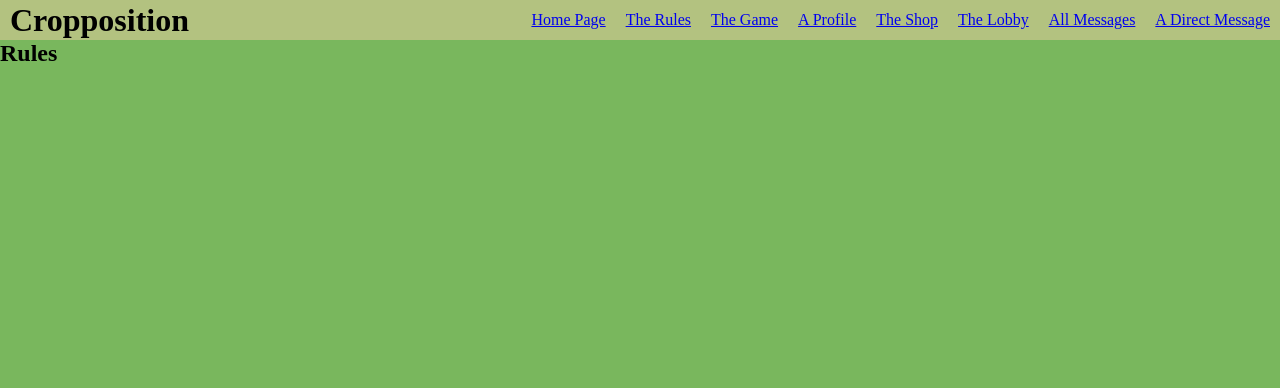
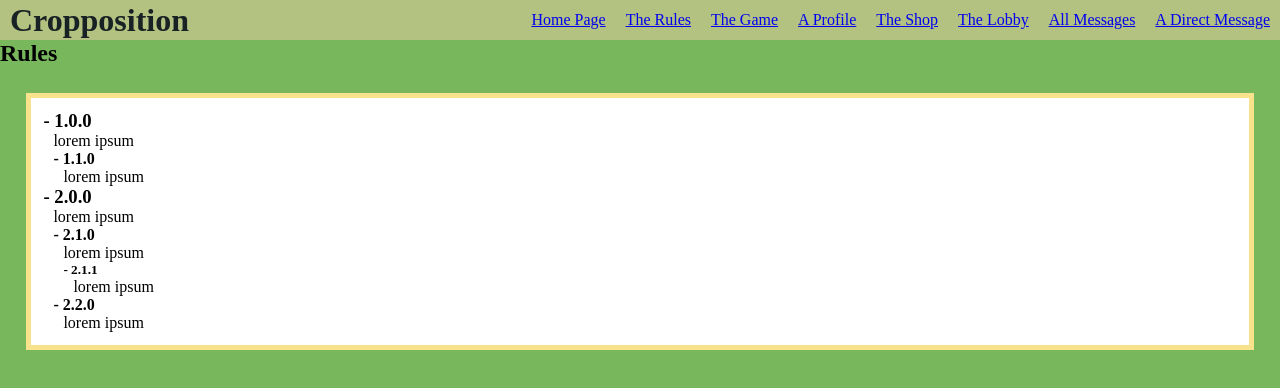
Before and after one commit to alecryanhunter/crop-game-front, a React (Create React App) app: page /rules in a window 1280 px wide. Shown: the top 388 px of the page. Built offline with nearby package versions, Linux system fonts and the light colour scheme.

Commit message:
outlined and modularized rules

```diff
--- a/src/pages/Rules.js
+++ /dev/null
@@ -1,8 +0,0 @@
-function Rules() {
-
-    return (
-        <h2>Rules</h2>
-    )
-}
-
-export default Rules;
--- /dev/null
+++ b/src/pages/Rules/index.js
@@ -0,0 +1,26 @@
+import "./style.css";
+
+function Rules() {
+
+    return (
+        <section className="page">
+            <h2>Rules</h2>
+            <section className="rules">
+                <h3>- 1.0.0</h3>
+                <p>lorem ipsum</p>
+                <h4>- 1.1.0</h4>
+                <p>lorem ipsum</p>
+                <h3>- 2.0.0</h3>
+                <p>lorem ipsum</p>
+                <h4>- 2.1.0</h4>
+                <p>lorem ipsum</p>
+                <h5>- 2.1.1</h5>
+                <p>lorem ipsum</p>
+                <h4>- 2.2.0</h4>
+                <p>lorem ipsum</p>
+            </section>
+        </section>
+    )
+}
+
+export default Rules;
--- /dev/null
+++ b/src/pages/Rules/style.css
@@ -0,0 +1,28 @@
+.rules {
+    display: flex;
+    flex-direction: column;
+    background-color: white;
+    border: 5px solid var(--tertiary);
+    padding: 1%;
+    margin: 2%;
+}
+
+h4 {
+    padding-left: 10px;
+}
+
+h5 {
+    padding-left: 20px;
+}
+
+h3 + p {
+    padding-left: 10px;
+}
+
+h4 + p {
+    padding-left: 20px;
+}
+
+h5 +p {
+    padding-left: 30px;
+}
--- a/src/style.css
+++ b/src/style.css
@@ -26,6 +26,7 @@ header {
 
 h1 {
     padding: 10px;
+    color: var(--dark);
 }
 
 nav {
@@ -37,3 +38,8 @@ nav {
 nav a {
     padding: 10px;
 }
+
+.page {
+    display: flex;
+    flex-direction: column;
+}
```
